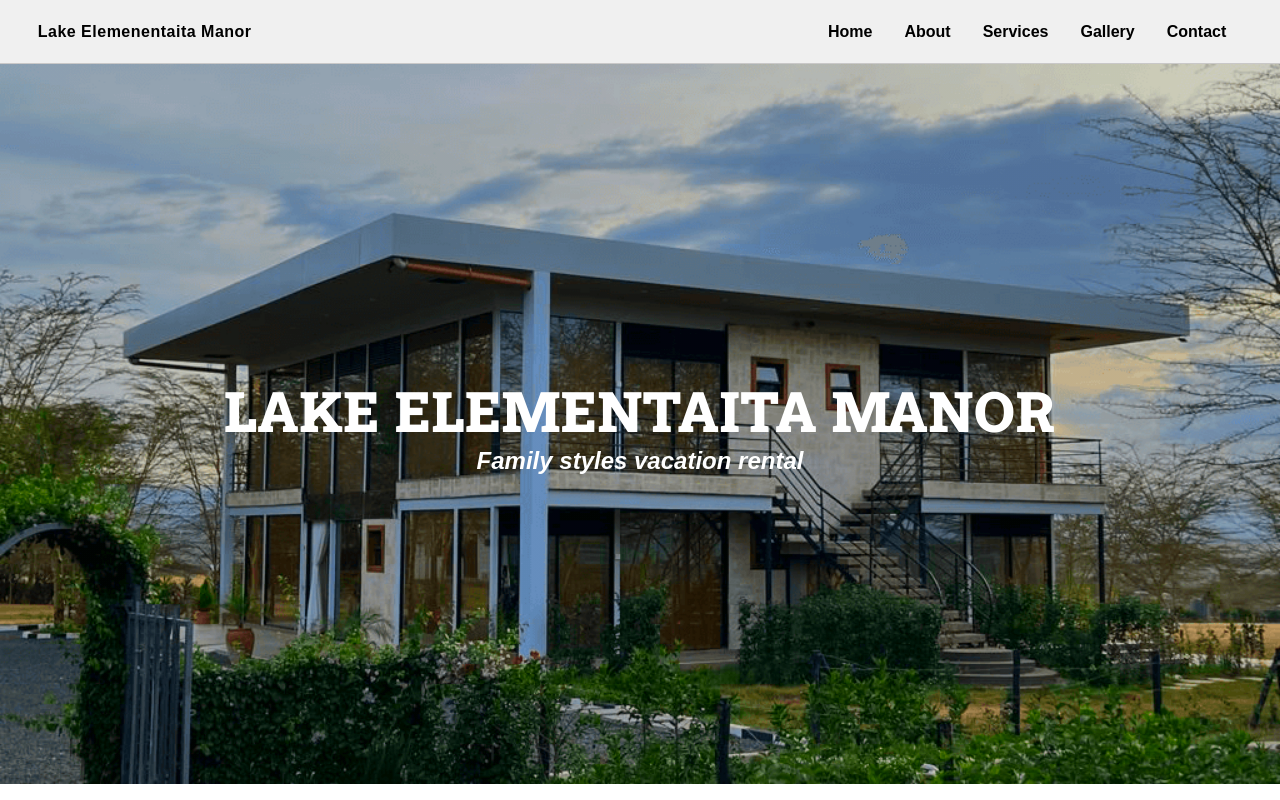
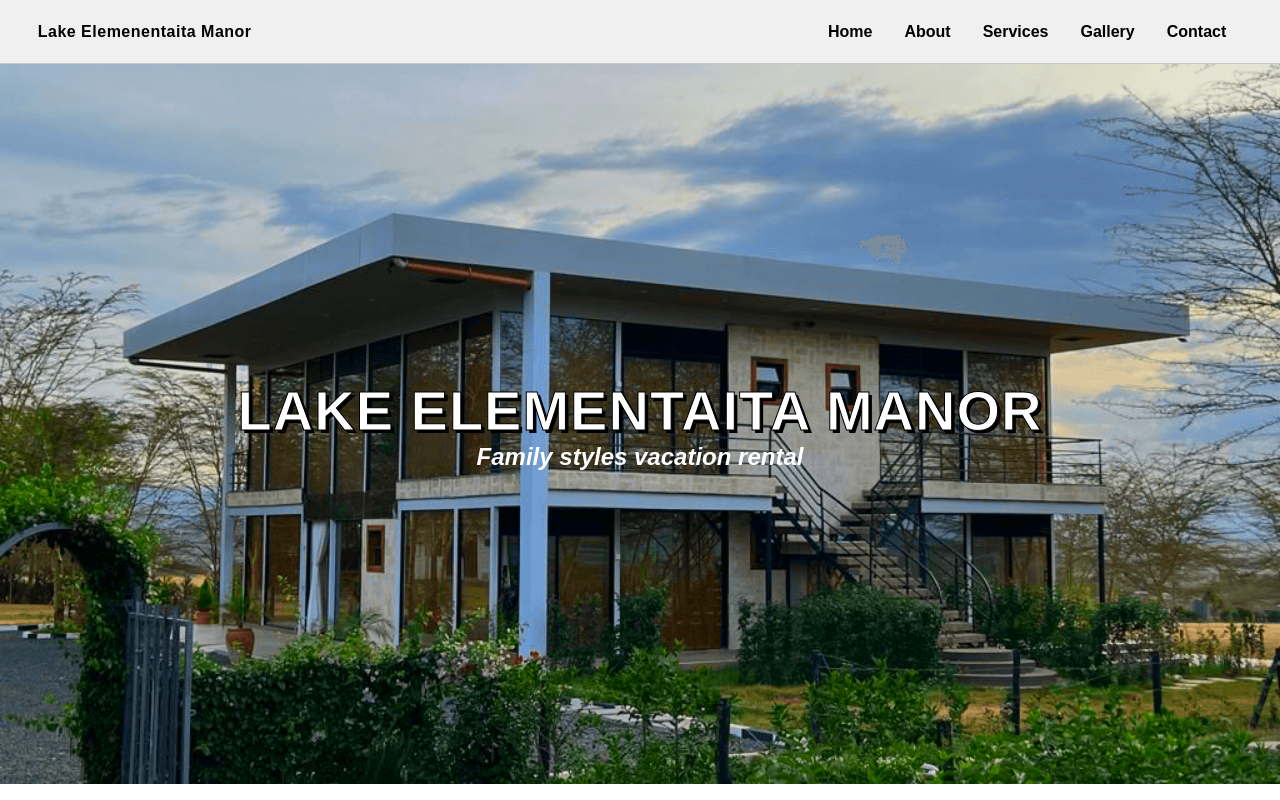
Before and after one commit to Mosaremothomas/Lake-Elementaita, a React (Vite) app in the folder front_end/: page / in a window 1280 px wide. Shown: the top 800 px of the page. Built offline with nearby package versions, Linux system fonts and the light colour scheme.

Commit message:
added a text-shadow to the hero text to make it more visible

```diff
--- a/front_end/src/containers/Homepage/Hero/hero.css
+++ b/front_end/src/containers/Homepage/Hero/hero.css
@@ -1,11 +1,10 @@
-@import url("https://fonts.googleapis.com/css2?family=Roboto+Slab:wght@400;900&display=swap");
 .Hero {
   display: flex;
   justify-content: center;
   align-items: center;
   width: 100%;
   height: 93vh;
-  background: linear-gradient(120deg, rgba(0, 0, 0, 0.2), rgba(0, 0, 0, 0.2)), url(../../../assets/hero-section.png);
+  background: linear-gradient(120deg, rgba(0, 0, 0, 0.1), rgba(0, 0, 0, 0.1)), url(../../../assets/hero-section.png);
   background-position: center;
   background-size: cover;
   background-repeat: no-repeat;
@@ -20,8 +19,9 @@
   font-size: 2.4em;
   letter-spacing: 1px;
   text-transform: uppercase;
-  color: #fff;
-  font-family: "Roboto Slab", sans-serif;
+  -webkit-text-stroke: 1px black;
+  color: white;
+  text-shadow: 3px 3px 0 #000;
 }
 .Hero .hero_info p {
   font-weight: 600;
--- a/front_end/src/containers/Homepage/Hero/hero.scss
+++ b/front_end/src/containers/Homepage/Hero/hero.scss
@@ -1,12 +1,10 @@
-@import url('https://fonts.googleapis.com/css2?family=Roboto+Slab:wght@400;900&display=swap');
-
 .Hero{
     display: flex;
     justify-content: center;
     align-items: center;
     width: 100%;
     height: 93vh;
-    background: linear-gradient(120deg, rgba(0,0,0,0.2), rgba(0,0,0,0.2)), url(../../../assets/hero-section.png);
+    background: linear-gradient(120deg, rgba(0,0,0,0.1), rgba(0,0,0,0.1)), url(../../../assets/hero-section.png);
     background-position: center;
     background-size: cover;
     background-repeat: no-repeat;
@@ -19,8 +17,9 @@
             font-size: 2.4em;
             letter-spacing: 1px;
             text-transform: uppercase;
-            color: #fff;
-            font-family: 'Roboto Slab', sans-serif;
+            -webkit-text-stroke: 1px black;
+            color: white;
+            text-shadow: 3px 3px 0 #000;
         }
         p{
             font-weight: 600;
```
Also changed, not shown: 1 other file (tests, documents, lock files or other folders).
